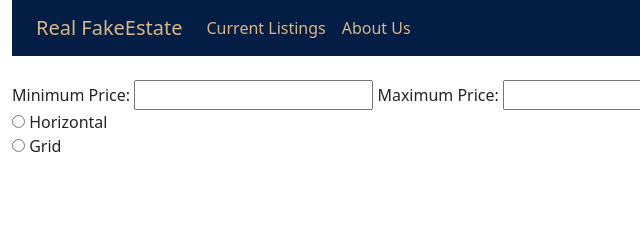
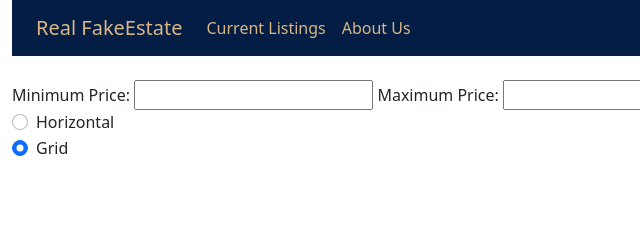
Before and after one commit to Cete4/Real-FakeEstate, a plain HTML site: page listing.html in a window 1280 px wide. Shown: the top 240 px of the page, 0-640 px from the left. Drawn offline with nearby package versions, Linux system fonts and the light colour scheme; no server answers.

Commit message:
Radio button now works and has a valid return to be worked with.

```diff
--- a/listing.html
+++ b/listing.html
@@ -52,12 +52,14 @@
                 <!--TODO: Add error handling for NaN inputs.-->
                 <input type="button" value="Update" onclick="update_data()">
             </form>
-            <form style="align-content: flex-end">
-                <input type="radio" id="horizontal" name="layout" value="horizontal">
-                <label for="horizontal">Horizontal</label><br>
-                <input type="radio" id="grid" name="layout" value="grid">
-                <label for="grid">Grid</label><br>
-            </form>
+            <div class="form-check">
+                <input class="form-check-input" type="radio" name="layout" id="horizontal">
+                <label class="form-check-label" for="horizontal">Horizontal</label>
+            </div>
+            <div class="form-check">
+                <input class="form-check-input" type="radio" name="layout" id="grid" checked>
+                <label class="form-check-label" for="grid">Grid</label>
+            </div>
         </div>
     </div>
 
@@ -92,7 +94,7 @@
 
 <script>
     function update_data() {
-        const layout_value = document.getElementById("layout").valueOf();
+        const layout_value = document.querySelector('input[name="layout"]:checked').value;
         //TODO: Possibly add a better way to get records than a hard coded number
         const record_count = 50;
         const min_price = parseInt(document.getElementById("num_lower").value);
```
